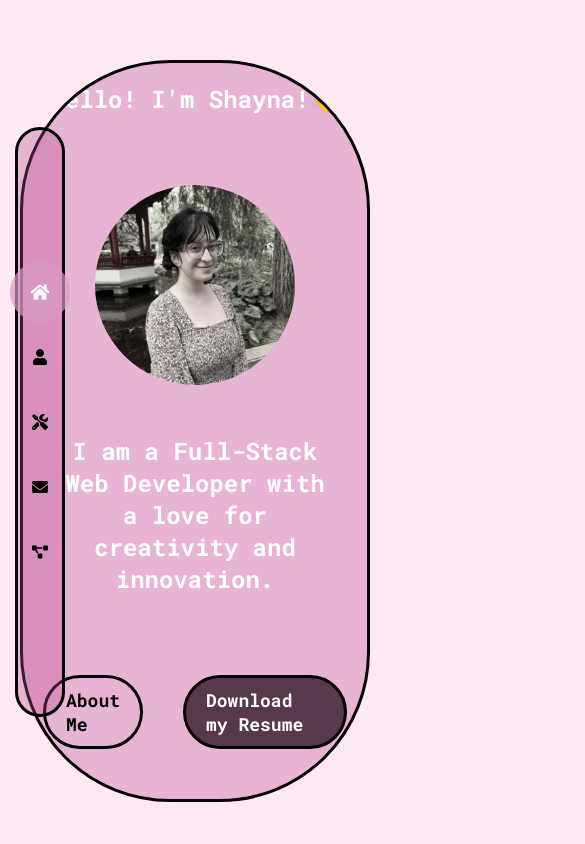
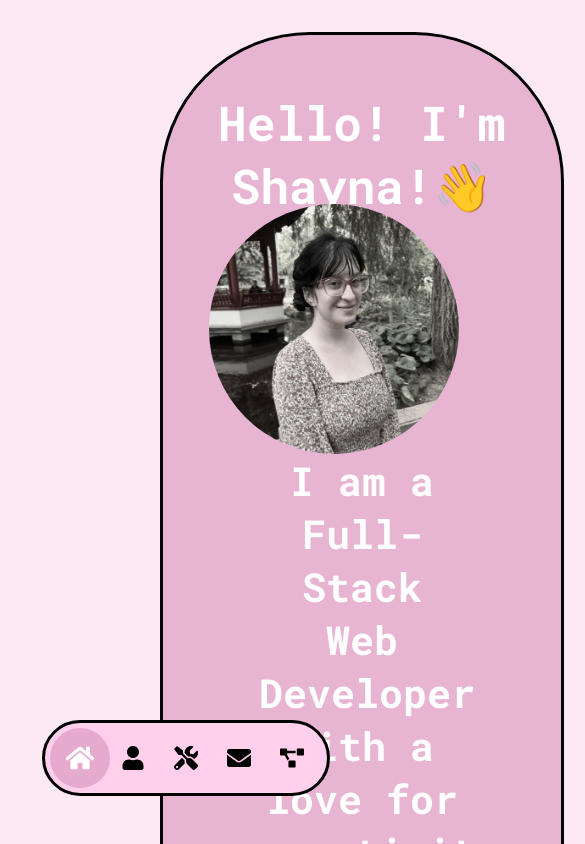
Before and after one commit to ShaynaMBarclay/AboutShayna, a React (Vite) app: page / in a window 390 px wide. Shown: the top 844 px of the page, 585 px wide, since content can reach past the window. Built offline with nearby package versions, Linux system fonts and the light colour scheme.

Commit message:
fixing css tablet view is okay

```diff
--- a/src/App.css
+++ b/src/App.css
@@ -1,13 +1,6 @@
 * {
   box-sizing: border-box;
 
-}
-.hero,
-.about-me,
-.webdevskills,
-.contact-page,
-.my-projects {
-  max-width: 1200px;  /* Set your desired max-width */
 }
 
 body {
@@ -16,36 +9,48 @@ body {
   background-color: #f8bde055;
 }
 
+.page-container {
+  display: flex;
+	flex-direction: row;
+	flex-wrap: wrap;
+	justify-content: space-around;
+	align-items: center;
+	align-content: center;
+}
+
 
   /* HER0 SECTION */
   .hero {
     border: solid rgb(0, 0, 0);
     border-radius: 150px;
+    gap: 10px;
     display: flex;
     flex-direction: column;
     align-items: center;
-    gap: 10px;
-    justify-content: center;
+    justify-content: center; /* Centers content horizontally */
+    border: solid rgb(0, 0, 0);
+    border-radius: 150px;
     color: rgb(0, 0, 0);
     height: auto;
-    margin-top: 60px;
-    margin-bottom: 0;
-    margin-left: 250px;
-    margin-right: 250px;
-    max-width: 1200px;
+    margin: 10rem;
+    max-width: 1200px; /* Adjust if needed */
     background-color: #be4d9155;
     overflow-y: auto;
+    text-align: center; /* Ensures text inside is centered */
   }
 
   .middle-hero {
     display: flex;
-    flex-direction: row;
-    margin: 20px;
+    flex-direction: row; /* Stack content vertically */
+    align-items: center; /* Centers horizontally */
+    justify-content: center; /* Centers vertically */
+    text-align: center;
+    margin: 0.8rem 1.2rem auto;
   }
 
   .hero h1 {
     font-family: "Roboto Mono", serif;
-    font-size: 30px;
+    font-size: 48px;
     color: rgb(255, 255, 255);
     text-align: center;
   }
@@ -62,27 +67,30 @@ body {
 }
 
   .hero h2 {
-    flex-direction: row;
     justify-content: center;
     align-items: center;
     font-family: "Roboto Mono", serif;
     font-size: 40px;
+    max-width: 50%;
     color: rgb(255, 255, 255);
-    margin-left: 50px;
-    margin-right: 50px;
-    margin-top: 50px;
-    margin-bottom: 50px;
+    margin: auto;
     text-align: center;
   }
 
 
-  .see-more-link {
+  .buttons-homepage {
+    display: flex;
+    justify-content: center;
+    gap: 2rem; /* Adds spacing between buttons */
+    margin-bottom: 50px;
+  }
+
+  /* Shared styles for both buttons */
+  .buttons-homepage a {
       display: inline-flex;
-    flex-direction: row;
       justify-content: center;
       align-items: center;
       text-decoration: none;
-    color: rgb(0, 0, 0);
       font-family: "Roboto Mono", serif;
       font-size: 20px;
       font-weight: bold;
@@ -90,56 +98,36 @@ body {
       border-radius: 100px;
       border: 3px solid rgb(0, 0, 0);
       padding: 15px 30px;
-    margin-left: 50px;
-    margin-right: 50px;
-    margin-bottom: 50px;
       cursor: pointer;
       width: auto;
       height: auto;
   }
 
+  /* Unique styles for each button */
+  .see-more-link {
+      color: rgb(0, 0, 0);
+      background-color: transparent;
+  }
+
   .download-button {
-    display: inline-flex;
-    flex-direction: row;
-    justify-content: center;
-    align-items: center;
-    text-decoration: none;
+      color: rgb(255, 255, 255);
       background-color: #56394a;
-    color: rgb(255, 255, 255);
-    font-family: "Roboto Mono", serif;
-    font-size: 20px;
-    font-weight: bold;
-    transition: color 0.3s, transform 0.2s;
-    border-radius: 100px;
-    border: 3px solid rgb(0, 0, 0);
-    padding: 15px 30px;
-    margin-left: 50px;
-    margin-right: 50px;
-    margin-bottom: 50px;
-    cursor: pointer;
-    width: auto;
-    height: auto;
+  }
+
+  /* Hover Effects */
+  .buttons-homepage a:hover {
+      background-color: #da99c0af;
+      transform: scale(1.1);
+  }
+
+  .see-more-link:hover {
+      color: #ffffff;
   }
 
   .download-button:hover {
-    color:  #000000;
-    background-color: #da99c0af;
-    transform: scale(1.1);
-    cursor: pointer;
+      color: #000000;
   }
 
-  .see-more-link:hover {
-    color:  #ffffff;
-    background-color: #da99c0af;
-    transform: scale(1.1);
-    cursor: pointer;
-  }
-
-  .buttons-homepage {
-      display: flex;
-      justify-content: center;
-
-  }
 
 
 
@@ -147,22 +135,21 @@ body {
   /*NAVBAR*/
 
  .vertical-navbar {
-   position: fixed;
-   top: 25%;
-   bottom: 25%;
-   left: 25px;
    padding: 10px;
-   background-color: #be4d9155;
+   background-color: #ffcfec;
    display: flex;
    flex-direction: column;
    align-items: center;
    justify-content: center;
+   position: fixed;
+   top: 18rem;
+   left: 3rem;
    gap: 10px;
    border-radius: 50px;
    border-style: solid;
    width: auto;
    height: auto;
-   max-width: 200px;
+   max-width: 150px;
  }
 
    .navbar-links {
@@ -171,7 +158,7 @@ body {
    margin: 0;
    display: flex;
    flex-direction: column;
-   gap: 15px;
+   gap: 1rem;
   }
 
   .navbar-links a {
@@ -211,12 +198,15 @@ body {
   justify-content: center;
   flex-direction: row;
   color: rgb(0, 0, 0);
-  margin-left: 140px;
-  margin-right: 140px;
-  padding: 90px 80px;
+  margin: 10rem;
+  max-width: 1200px;
   font-family: "Roboto Mono", serif;
   font-size: 20px;
   gap: 30px;
+}
+
+.about-text {
+  line-height: 1.8rem;
 }
 
 
@@ -231,7 +221,7 @@ body {
 .skills-boxes {
   display: grid;
   grid-template-columns: repeat(2, 1fr);
-  gap: 15px;
+  gap: 2rem;
   justify-content: center;
 }
 
@@ -252,7 +242,12 @@ body {
   flex-direction: column;
   align-items: center;
   justify-content: center;
-  gap: 10px;
+  gap: 1.2rem;
+  transition: all 0.6s ease;
+}
+
+.skill-box:hover {
+  transform: scale(1.2);
 }
 
 .skill-icon {
@@ -279,6 +274,7 @@ body {
   font-weight: bold;
   transition: color 0.3s, transform 0.2s;
   border-radius: 100px;
+  margin-top: 0.5rem;
   border: 3px solid rgb(0, 0, 0);
   padding: 25px 30px;
   cursor: pointer;
@@ -300,21 +296,21 @@ body {
     flex-direction: column;
     align-items: center;
     justify-content: flex-start;
-    margin: 80px auto;
-    padding: 50px;
+    margin: 10rem;
     background-color: #b2689460;
     border: 3px solid #000000;
     border-radius: 70px;
     font-family: "Roboto Mono", serif;
     max-width: 1200px;
-    width: 50%;
+    width: 80%;
+    padding-bottom: 3rem;
     box-sizing: border-box;
 }
 
 .skill-badge {
   display: grid;
   grid-template-columns: repeat(3,1fr);
-  gap: 20px;
+  gap: 2rem;
   justify-items: center;
   align-items: center;
   width: 100%;
@@ -332,9 +328,9 @@ body {
   flex-direction: column;
   align-items: center;
   justify-content: center;
-  width: 100px;
-  height: 100px;
-  padding: 10px;
+  width: 150px;
+  height: 150px;
+  padding: 15px;
   background-color: #f0f0f0;
   border-radius: 10px;
   box-shadow: 2px 2px 5px rgba(0, 0, 0, 0.2);
@@ -348,8 +344,8 @@ body {
 }
 
 .skill-badge .badge img {
-  width: 40px;
-  height: 40px;
+  width: 50px;
+  height: 50px;
   margin-bottom: 5px;
   object-fit: contain;
 }
@@ -357,14 +353,18 @@ body {
 .skill-badge .badge span {
   font-weight: bold;
   color: #333;
+  font-size: 1rem;
 }
 
+.skill-badge .badge small {
+  font-size: 0.8rem;
+}
 
 /* CONTACT */
 
 .contact-page {
-  max-width: 900px; /* Adjust width */
-  margin: auto;
+  max-width: 1200px; /* Adjust width */
+  margin: 10rem;
   padding: 40px;
   display: flex;
   justify-content: space-between;
@@ -529,110 +529,191 @@ button:hover {
   cursor: pointer;
 }
 
-@media screen and (max-width: 768px) {
+/* MEDIA QUERIES */
+
+/*TABLETS*/
+
+@media (min-width: 769px) and (max-width: 1025px) {
+  .vertical-navbar {
+    top: 50rem;
+    left: 15rem;
+    gap: 10px;
+    max-width: 450px;
+  }
+
+  .navbar-links {
+    flex-direction: row;
+   }
+
+   /* HER0 SECTION */
   .hero {
-    margin-left: 20px;
-    margin-right: 20px;
+    margin: 5rem 10rem 10rem 10rem;
+    padding: 1rem;
   }
 
   .middle-hero {
-    flex-direction: column;
-    align-items: center;
+    margin: 0.8rem 1.2rem 1rem;
   }
 
   .profile-picture {
-    margin-left: 0;
-    margin-right: 0;
     width: 250px;
     height: 250px;
+    margin-left: 53px;
+    margin-right: 109px;
+    margin-top: -75px;
+
     }
 
-  .hero h2 {
-    font-size: 30px;
-    margin-left: 20px;
-    margin-right: 20px;
+  .buttons-homepage {
+    margin-bottom: 30px;
   }
 
+   /*ABOUT ME*/
   .about-me {
-    flex-direction: column;
-    margin-left: 20px;
-    margin-right: 20px;
-    padding: 20px;
-    gap: 20px;
+    margin: 10rem 2rem 10rem 2rem;
+  }
+  .divider {
+    margin: 0 15px;
   }
 
-  .skills-boxes {
-    grid-template-columns: 1fr;
+  .button-aboutme:hover {
+    transform: scale(1.05);
   }
 
+  /* SKILLS */
   .webdevskills {
-    width: 90%;
+    margin: 8rem 1rem 0rem 1rem;
   }
 
+  .skill-badge .badge span {
+  font-size: 1.2rem;
+  }
+
+  .skill-badge .badge small {
+  margin-top: 0.2rem;
+  font-size: 1rem;
+  }
+
+    /* CONTACT */
     .contact-page {
       flex-direction: column;
-    align-items: center;
-    gap: 20px;
     }
 
-  .contact-form-container {
-    padding: 30px;
+    /* Contact Information */
+    .contact-info {
+      font-size: 22px;
+      padding: 50px;
+      max-width: 100%;
     }
 
-  .vertical-navbar {
-    left: 15px;
-    top: 15%;
-    bottom: 15%;
-    width: 50px;
-    padding: 5px;
+    /* Contact Form */
+    .contact-form-container {
+      padding: 44px;
+      width: 100%;
+
     }
 
-  .navbar-links a {
-    font-size: 18px;
-    padding: 10px;
+    .contact-form {
+      gap: 12px;
     }
 
-  .contact-info, .contact-form-container {
-    width: 100%;
+    button {
+      padding: 1.5rem;
+      font-size: 1.5rem;
+      border-radius: 5px;
     }
 }
 
-/* MEDIA QUERIES */
-
 @media screen and (max-width: 480px) {
-  body {
-    font-size: 16px;
+  .vertical-navbar {
+    top: 45rem;
+    left: 2.6rem;
+    max-width: 300px;
   }
 
-  .hero h1 {
-    font-size: 24px;
+  .navbar-links {
+    flex-direction: row;
+    gap: 3px;
    }
 
-  .hero h2 {
-    font-size: 24px;
+   /* HER0 SECTION */
+  .hero {
+    margin: 2rem 10rem 8rem 10rem;
+    padding: 1rem;
+
+    max-width: 50%;
+  }
+
+  .middle-hero {
+    margin: 0.8rem 1.2rem 1rem;
+    flex-direction: column;
   }
 
   .profile-picture {
-    width: 200px;
-    height: 200px;
+    width: 250px;
+    height: 250px;
+    margin-left: 53px;
+    margin-right: 109px;
+    margin-top: -75px;
+
     }
 
-  .see-more-link, .download-button {
-    font-size: 18px;
-    padding: 10px 20px;
-    margin-left: 20px;
-    margin-right: 20px;
+  .buttons-homepage {
+    margin-bottom: 30px;
   }
 
-  .navbar-links a {
-    font-size: 16px;
+   /*ABOUT ME*/
+  .about-me {
+    margin: 10rem 2rem 10rem 2rem;
+  }
+  .divider {
+    margin: 0 15px;
   }
 
-  .about-me, .webdevskills, .contact-page {
-    padding: 10px;
+  .button-aboutme:hover {
+    transform: scale(1.05);
   }
 
+  /* SKILLS */
+  .webdevskills {
+    margin: 8rem 1rem 0rem 1rem;
+  }
+
+  .skill-badge .badge span {
+  font-size: 1.2rem;
+  }
+
+  .skill-badge .badge small {
+  margin-top: 0.2rem;
+  font-size: 1rem;
+  }
+
+    /* CONTACT */
+    .contact-page {
+      flex-direction: column;
+    }
+
+    /* Contact Information */
+    .contact-info {
+      font-size: 22px;
+      padding: 50px;
+      max-width: 100%;
+    }
+
+    /* Contact Form */
     .contact-form-container {
-    padding: 20px;
+      padding: 44px;
+      width: 100%;
+
+    }
+
+    .contact-form {
+      gap: 12px;
+    }
+
+    button {
+      padding: 1.5rem;
+      font-size: 1.5rem;
+      border-radius: 5px;
     }
 }
--- a/src/App.jsx
+++ b/src/App.jsx
@@ -12,10 +12,11 @@ import Navbar from "./components/Navbar";
 function App() {
   return (
     <>
-    <Navbar />
 
 
-    <main classname= "page-container">
+
+    <div className= "page-container">
+      <Navbar/>
         <Routes>
           <Route path= "/" element={<HomePage />} />
           <Route path= "/about-me" element={<AboutMe />} />
@@ -23,7 +24,7 @@ function App() {
           <Route path = "/projects" element={<Projects />} />
           <Route path = "/skills" element={<Skills />} />
         </Routes>
-      </main>
+      </div>
 
 
     </>
```
Lines whose indentation alone changed are shown as unchanged.
